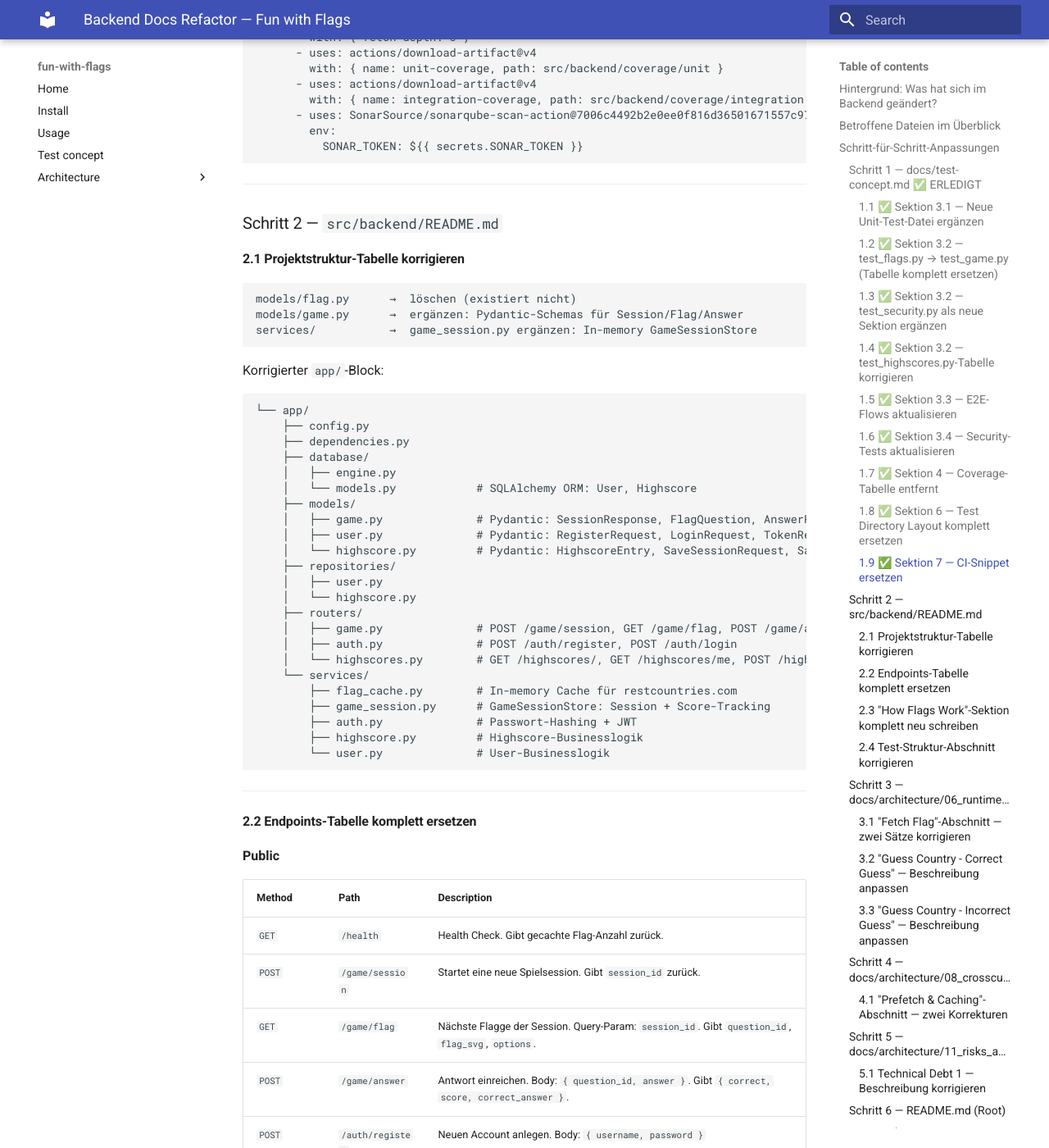
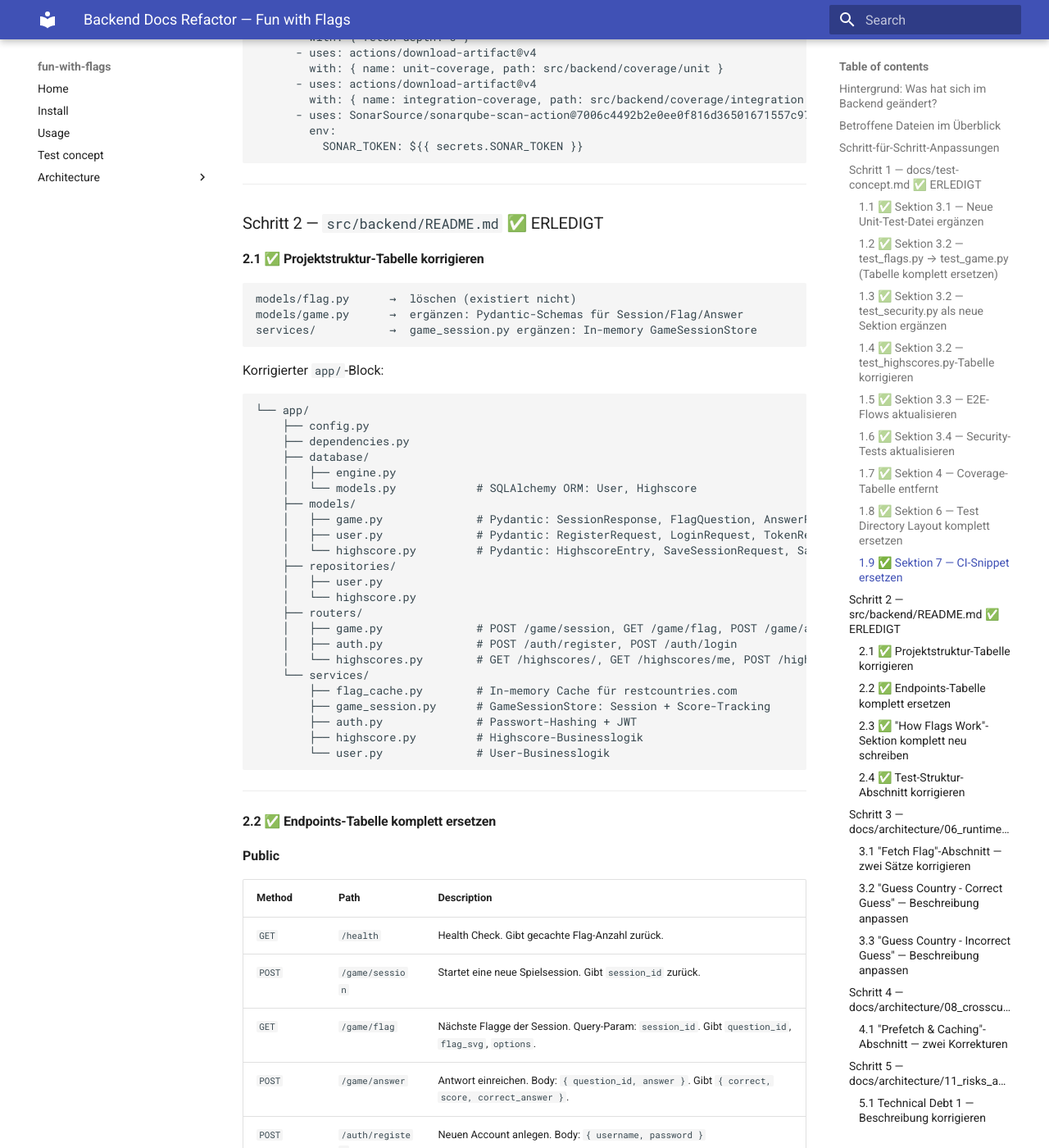
Before and after one commit to r0135tE1/sqs, an MkDocs documentation site: the page built from docs/backend-docs-refactor.md, in a window 1280 px wide and 1400 px high, scrolled down 6423 px. Shown: the whole window at 82% size. Built offline with MkDocs 1.6.1 and Material for MkDocs 9.7.7, drawn with Linux system fonts in a browser that asks for light colours; some of the changed text lies outside the part shown.

Commit message:
update backend readme

````diff
--- a/docs/backend-docs-refactor.md
+++ b/docs/backend-docs-refactor.md
@@ -287,9 +287,9 @@ jobs:
 
 ---
 
-### Schritt 2 — `src/backend/README.md`
+### Schritt 2 — `src/backend/README.md` ✅ ERLEDIGT
 
-#### 2.1 Projektstruktur-Tabelle korrigieren
+#### 2.1 ✅ Projektstruktur-Tabelle korrigieren
 
 ```
 models/flag.py      →  löschen (existiert nicht)
@@ -327,7 +327,7 @@ Korrigierter `app/`-Block:
 
 ---
 
-#### 2.2 Endpoints-Tabelle komplett ersetzen
+#### 2.2 ✅ Endpoints-Tabelle komplett ersetzen
 
 **Public**
 
@@ -350,7 +350,7 @@ Korrigierter `app/`-Block:
 
 ---
 
-#### 2.3 "How Flags Work"-Sektion komplett neu schreiben
+#### 2.3 ✅ "How Flags Work"-Sektion komplett neu schreiben
 
 ```markdown
 ## How the Game Works
@@ -408,7 +408,7 @@ Wenn alle Länder in einer Session gezeigt wurden, gibt `GET /game/flag` `404` z
 
 ---
 
-#### 2.4 Test-Struktur-Abschnitt korrigieren
+#### 2.4 ✅ Test-Struktur-Abschnitt korrigieren
 
 ```
 tests/
@@ -537,10 +537,10 @@ pip install --only-binary :all: --require-hashes -r requirements.lock
 | 7 | `docs/test-concept.md` | Coverage-Tabelle (unvollständig) komplett entfernt, Fließtext bleibt | ✅ |
 | 8 | `docs/test-concept.md` | Test Directory Layout: `test_game.py`, `test_security.py`, `test_game_session.py`, kein `e2e/` | ✅ |
 | 9 | `docs/test-concept.md` | CI-Snippet: Python 3.12, 4 separate Jobs, `requirements.lock` | ✅ |
-| 10 | `src/backend/README.md` | Projektstruktur: `models/flag.py` → `models/game.py`, `game_session.py` ergänzen | ⬜ |
-| 11 | `src/backend/README.md` | Endpoints-Tabelle komplett ersetzen (Session-API, `/highscores/me`) | ⬜ |
-| 12 | `src/backend/README.md` | "How Flags Work" → "How the Game Works" (Session-Flow) | ⬜ |
-| 13 | `src/backend/README.md` | Test-Struktur: `test_game.py`, `test_security.py`, `test_game_session.py` | ⬜ |
+| 10 | `src/backend/README.md` | Projektstruktur: `models/flag.py` → `models/game.py`, `game_session.py` ergänzen | ✅ |
+| 11 | `src/backend/README.md` | Endpoints-Tabelle komplett ersetzen (Session-API, `/highscores/me`) | ✅ |
+| 12 | `src/backend/README.md` | "How Flags Work" → "How the Game Works" (Session-Flow) | ✅ |
+| 13 | `src/backend/README.md` | Test-Struktur: `test_game.py`, `test_security.py`, `test_game_session.py` | ✅ |
 | 14 | `docs/architecture/06_runtime_view.md` | "Fetch Flag": kein DB-Store, kein periodischer Refresh | ⬜ |
 | 15 | `docs/architecture/06_runtime_view.md` | "Correct Guess": Frontend validiert nicht mehr, Backend validiert via `/game/answer` | ⬜ |
 | 16 | `docs/architecture/06_runtime_view.md` | "Incorrect Guess": Score-Persistierung ist expliziter User-Schritt | ⬜ |
````
Also changed, not shown: src/backend/README.md (+65 -25 lines).
